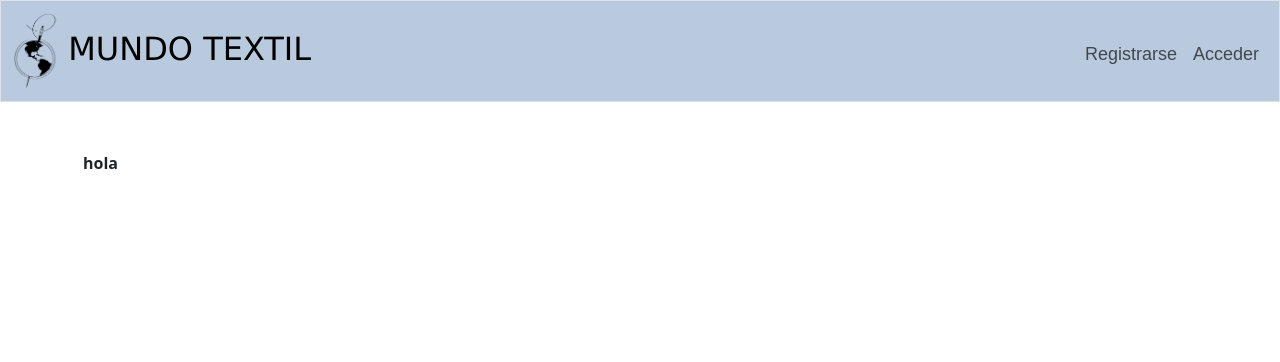
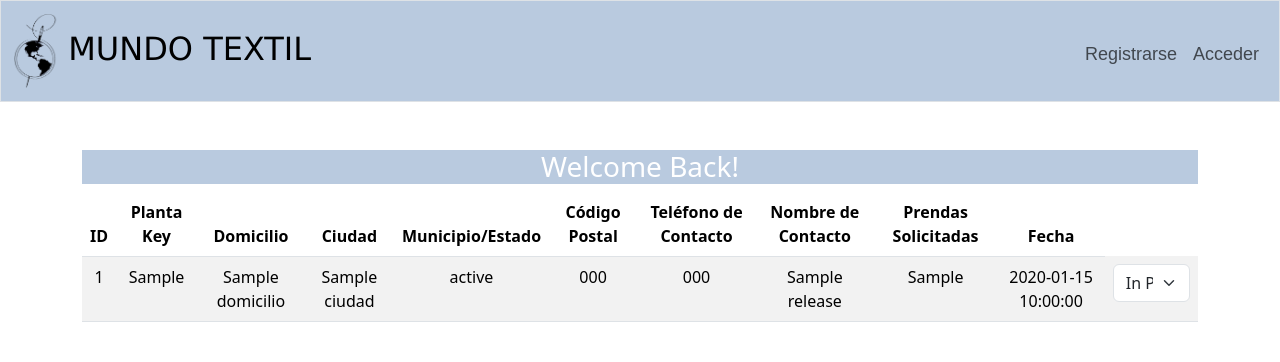
Before and after one commit to Vizard16/CS50-Final-project, a Flask app: template templates/index.html in a window 1280 px wide. Shown: the top 362 px of the page. Run offline with Flask 3, Linux system fonts and the light colour scheme; the template is opened without the code that fills it: most values are stand-ins (such as "Sample title", 1, 10 or a date in 2020); lists and menus that the app fills with data are empty; some libraries are stand-ins or nearby versions.

Commit message:
Update index.html

```diff
--- a/templates/index.html
+++ b/templates/index.html
@@ -1,14 +1,53 @@
 {% extends "layout.html" %}
 
 {% block title %}
-    Home
+    Textile Releases
 {% endblock %}
-
 
 {% block main %}
 
-    <table>
-        <th>hola</th>
+    <div class="bg-custom">
+        <h3 style="color: white">Welcome Back!</h3>
+    </div>
+
+    <table class="table table-hover table-striped">
+        <thead>
+            <tr>
+                <th scope="col">ID</th>
+                <th scope="col">Planta Key</th>
+                <th scope="col">Domicilio</th>
+                <th scope="col">Ciudad</th>
+                <th scope="col">Municipio/Estado</th>
+                <th scope="col">Código Postal</th>
+                <th scope="col">Teléfono de Contacto</th>
+                <th scope="col">Nombre de Contacto</th>
+                <th scope="col" >Prendas Solicitadas</th>
+                <th scope="col">Fecha</th>
+            </tr>
+        </thead>
+        <tbody>
+            {% for release in releases %}
+                <tr>
+                    <td>{{ release.id }}</td>
+                    <td>{{ release.planta_key }}</td>
+                    <td>{{ release.domicilio }}</td>
+                    <td>{{ release.ciudad }}</td>
+                    <td>{{ release.municipio_estado }}</td>
+                    <td>{{ release.codigo_postal }}</td>
+                    <td>{{ release.telefono_contacto }}</td>
+                    <td>{{ release.nombre_contacto }}</td>
+                    <td>{{ release.prendas_solicitadas }}</td>
+                    <td>{{ release.fecha }}</td>
+
+                    <td>
+                        <select class="form-select" name="status">
+                            <option value="in_progress">In Progress</option>
+                            <option value="delivered">Delivered</option>
+                        </select>
+                    </td>
+                </tr>
+            {% endfor %}
+        </tbody>
     </table>
 
 {% endblock %}
```
